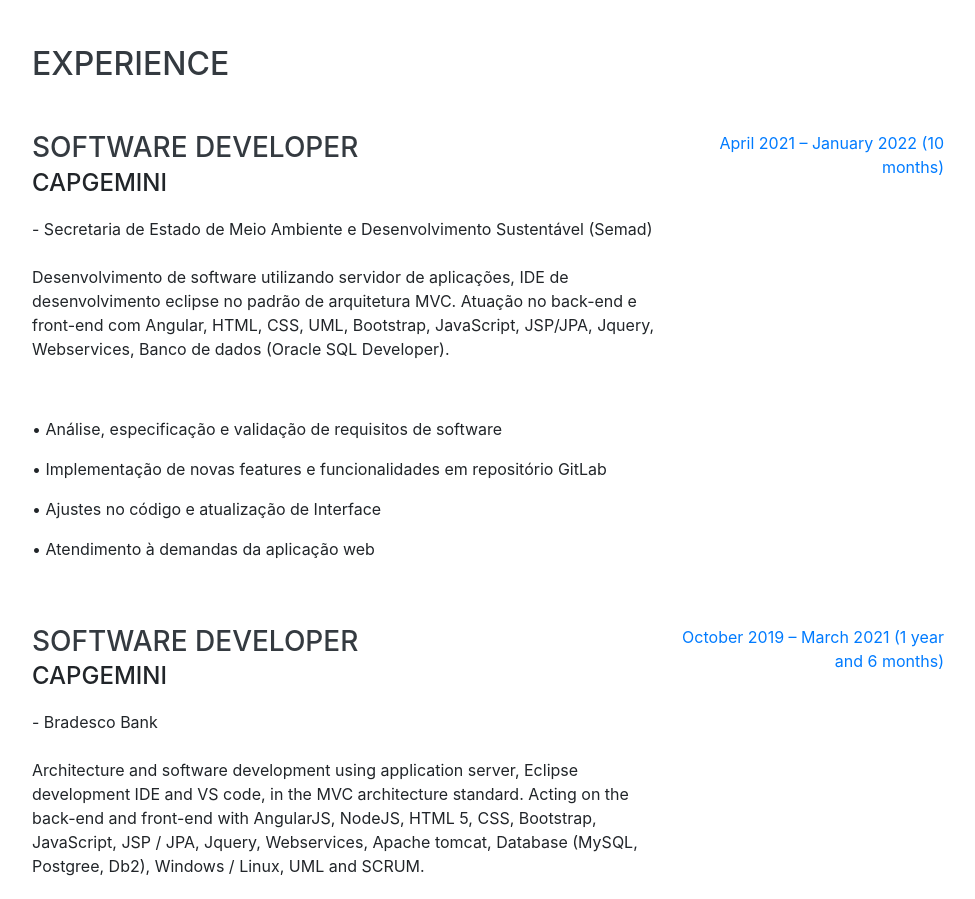
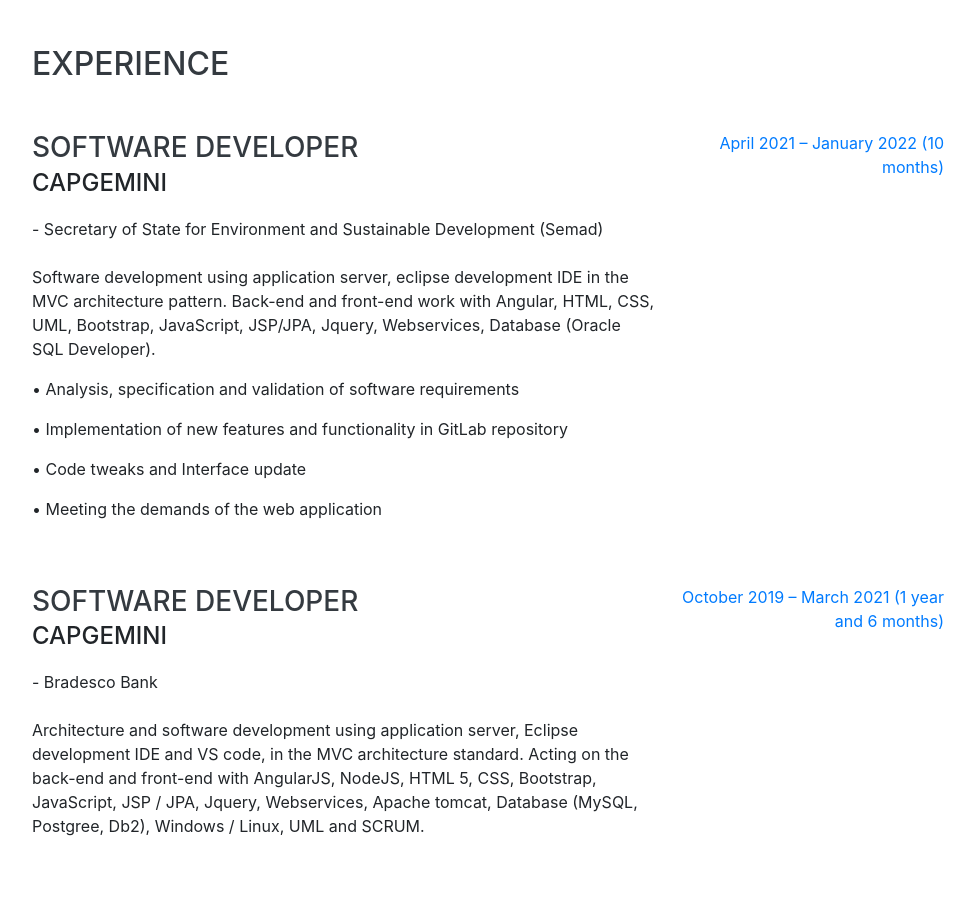
Before and after one commit to marciorbarcellos/resume, a website with bundled scripts: page index.html in a window 1280 px wide. Shown: the part 901-1800 px from the top of the page, without its empty margins (288-1263 px from the left). Built offline with nearby package versions, Linux system fonts and the light colour scheme; a web font is replaced by a local one.

Commit message:
Update index.html

```diff
--- a/index.html
+++ b/index.html
@@ -101,14 +101,13 @@
           <div class="resume-content">
             <h3 class="mb-0">Software Developer</h3>
             <div class="subheading mb-3">Capgemini</div>
-            - Secretaria de Estado de Meio Ambiente e Desenvolvimento Sustentável (Semad)
+            - Secretary of State for Environment and Sustainable Development (Semad)
             <br><br>
-            <p>Desenvolvimento de software utilizando servidor de aplicações, IDE de desenvolvimento eclipse no padrão de arquitetura MVC. Atuação no back-end e front-end com Angular, HTML, CSS, UML, Bootstrap, JavaScript, JSP/JPA, Jquery, Webservices, Banco de dados (Oracle SQL Developer).</p>
-              <br>
-              </p>• Análise, especificação e validação de requisitos de software
-              </p>• Implementação de novas features e funcionalidades em repositório GitLab
-              </p>• Ajustes no código e atualização de Interface
-              </p>• Atendimento à demandas da aplicação web</p>
+            <p>Software development using application server, eclipse development IDE in the MVC architecture pattern. Back-end and front-end work with Angular, HTML, CSS, UML, Bootstrap, JavaScript, JSP/JPA, Jquery, Webservices, Database (Oracle SQL Developer).</p>
+              </p>• Analysis, specification and validation of software requirements</p>
+              </p>• Implementation of new features and functionality in GitLab repository</p>
+              </p>• Code tweaks and Interface update</p>
+              </p>• Meeting the demands of the web application</p>
           </div>
           <div class="resume-date text-md-right">
             <span class="text-primary">April 2021 – January 2022 (10 months)</span>
```
